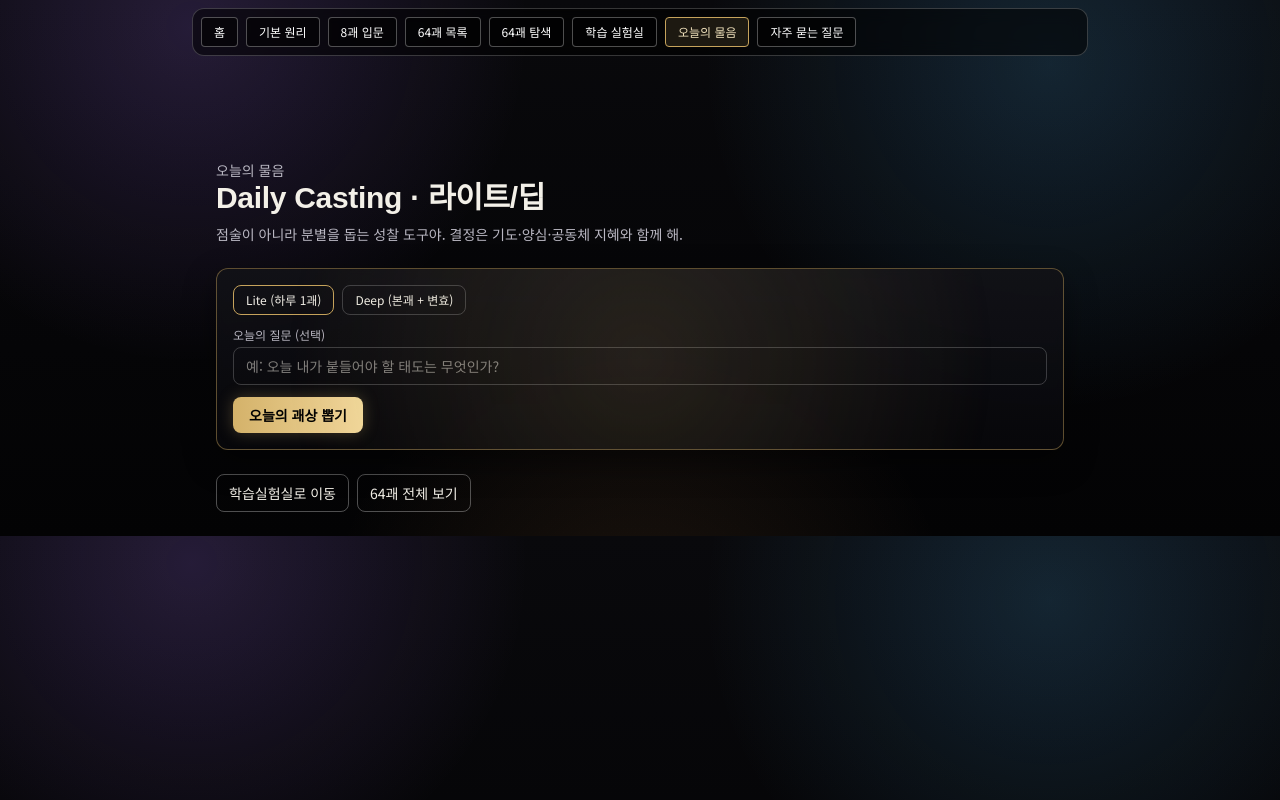
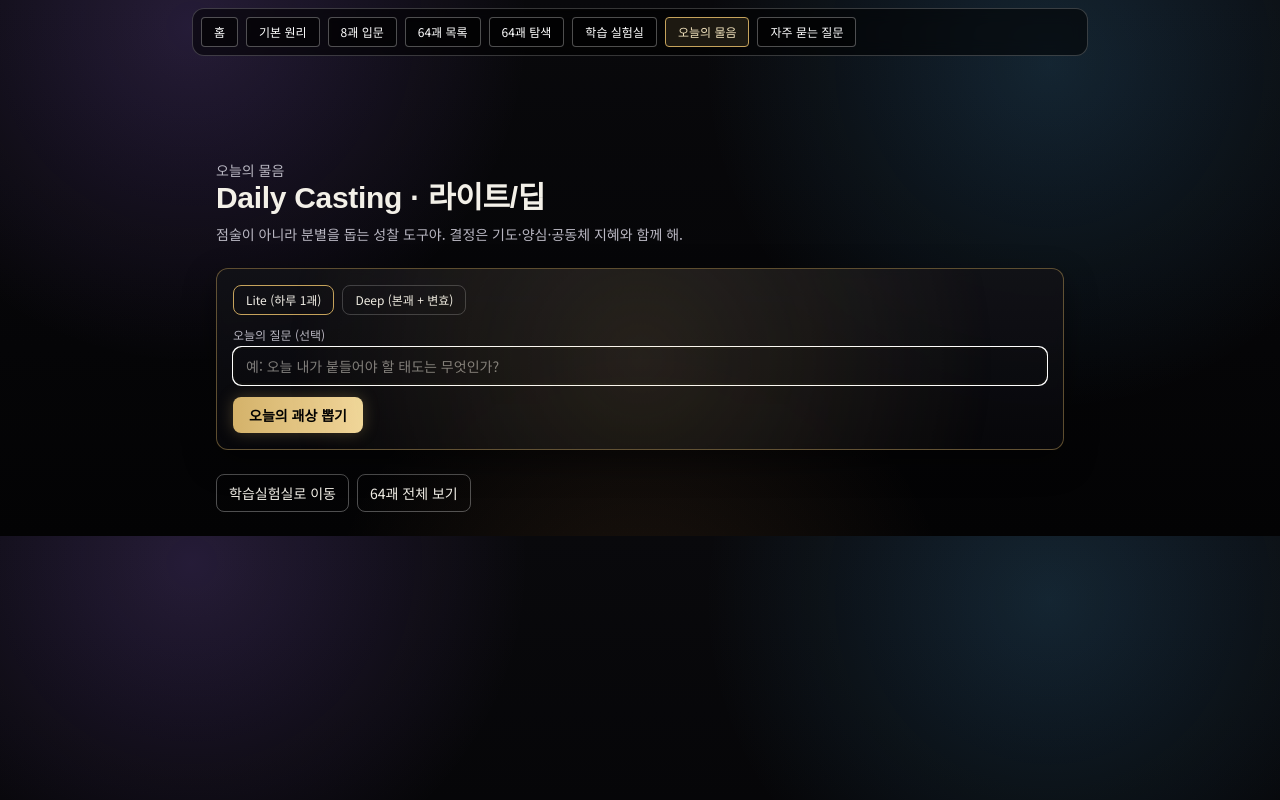
Before and after one commit to kinddragon1224/iching-learning-web, a Next.js app: page /daily in a window 1280 px wide. Built offline with nearby package versions, Linux system fonts and the light colour scheme.

Commit message:
ux: 오늘의 물음 질문 입력창 기본 포커스(커서) 적용

```diff
--- a/app/daily/page.tsx
+++ b/app/daily/page.tsx
@@ -1,7 +1,7 @@
 "use client";
 
 import Link from "next/link";
-import { useEffect, useMemo, useState } from "react";
+import { useEffect, useMemo, useRef, useState } from "react";
 import { HEXAGRAMS } from "@/data/hexagrams";
 import { getHexagramContent } from "@/lib/card-index";
 import { HexagramLinesOverlay } from "@/components/HexagramLinesOverlay";
@@ -43,6 +43,7 @@ export default function DailyPage() {
   const [draw, setDraw] = useState<Draw | null>(null);
   const [castedDate, setCastedDate] = useState<string | null>(null);
   const [isCasting, setIsCasting] = useState(false);
+  const questionInputRef = useRef<HTMLInputElement | null>(null);
 
   const todayKey = kstDateKey();
   const canCast = true;
@@ -62,6 +63,13 @@ export default function DailyPage() {
       // noop
     }
   }, [todayKey]);
+
+  useEffect(() => {
+    const t = window.setTimeout(() => {
+      questionInputRef.current?.focus();
+    }, 120);
+    return () => window.clearTimeout(t);
+  }, []);
 
   const baseHex = useMemo(() => (draw ? HEXAGRAMS.find((h) => h.id === draw.baseId) ?? null : null), [draw]);
   const changedHex = useMemo(
@@ -144,6 +152,8 @@ export default function DailyPage() {
         <label className="block">
           <p className="mb-1 text-xs text-[var(--text-muted)]">오늘의 질문 (선택)</p>
           <input
+            ref={questionInputRef}
+            autoFocus
             value={question}
             onChange={(e) => setQuestion(e.target.value)}
             disabled={!canCast}
```
